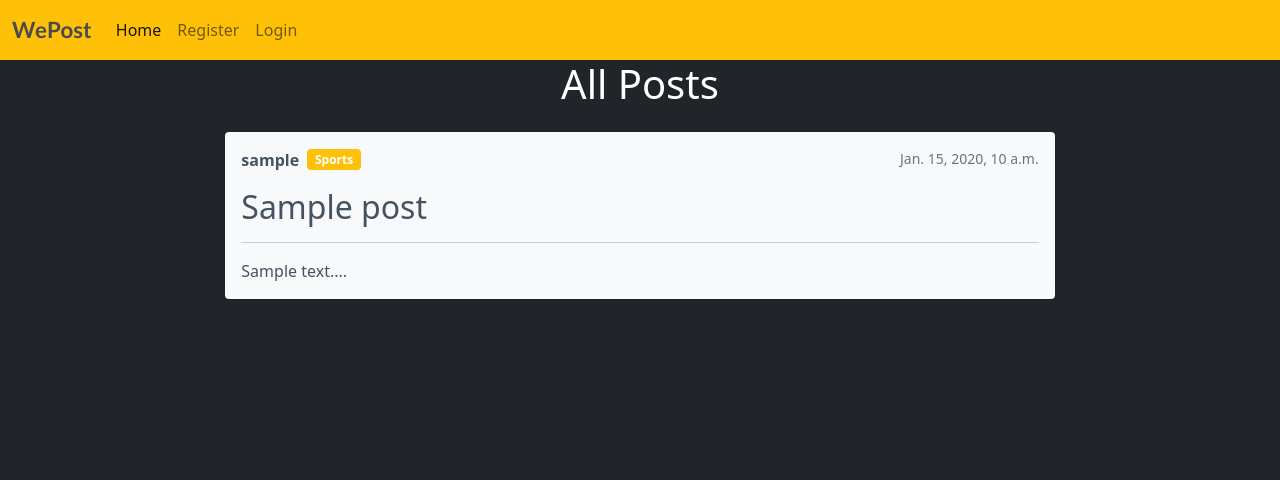
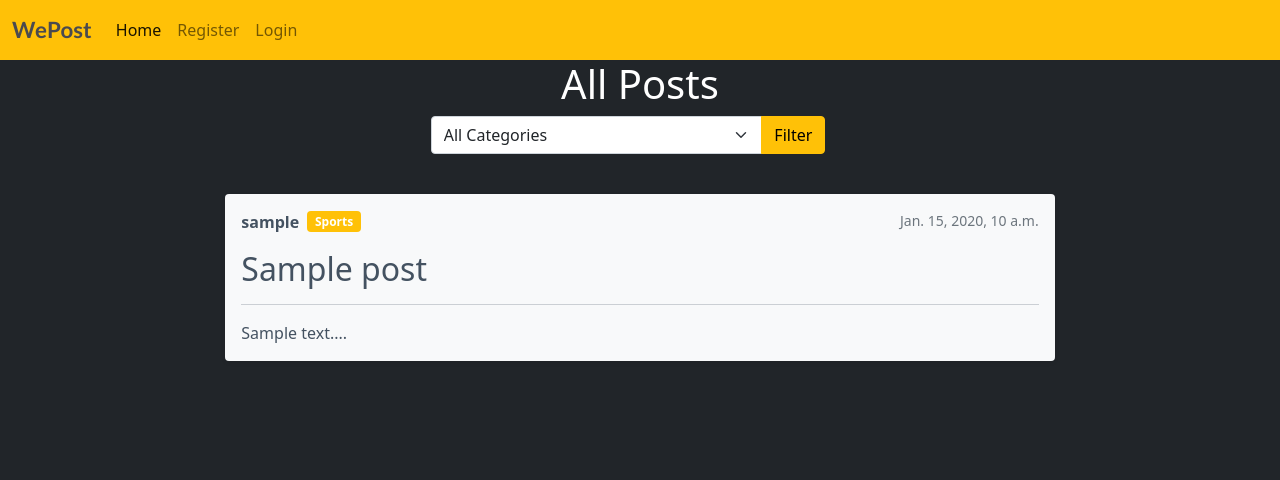
Before and after one commit to Yahya-H-Mohamed/Project-Portfolio-4-WePost, a Django app: page / in a window 1280 px wide. Shown: the top 480 px of the page. Run offline with Django 4.2, Linux system fonts and the light colour scheme; tables that the repository leaves empty hold one stand-in row (values such as "Sample post").

Commit message:
update views.py and add filtering to index.html

```diff
--- a/blog/templates/blog/index.html
+++ b/blog/templates/blog/index.html
@@ -7,7 +7,23 @@
     <div class="row">
 
       <h1 class="text-center text-white">All Posts</h1>
-
+      <div class="row mb-4">
+        <div class="col-md-4 mx-auto">
+            <form method="GET" class="form-inline">
+                <div class="input-group">
+                    <select name="category" class="form-select">
+                        <option value="">All Categories</option>
+                        {% for value, name in categories %}
+                            <option value="{{ value }}" {% if selected_category == value %}selected{% endif %}>
+                                {{ name }}
+                            </option>
+                        {% endfor %}
+                    </select>
+                    <button type="submit" class="btn btn-warning">Filter</button>
+                </div>
+            </form>
+        </div>
+      </div>
         <!-- Blog Entries Column -->
         <div class="col-8 mt-3 mx-auto">
             <div class="row">
--- a/blog/views.py
+++ b/blog/views.py
@@ -1,7 +1,7 @@
 from django.shortcuts import render, get_object_or_404, reverse, redirect
 from django.views import generic
 from django.http import HttpResponseRedirect
-from .models import Post, Comment
+from .models import Post, Comment, CATEGORY_CHOICES
 from .form import CommentForm, PostForm
 
 
@@ -10,6 +10,19 @@ class PostList(generic.ListView):
     model = Post
     template_name = "blog/index.html"
     paginate_by = 5
+
+    def get_context_data(self, **kwargs):
+        context = super().get_context_data(**kwargs)
+        context['categories'] = CATEGORY_CHOICES
+        context['selected_category'] = self.request.GET.get('category', '')
+        return context
+
+    def get_queryset(self):
+        queryset = super().get_queryset()
+        category = self.request.GET.get('category')
+        if category:
+            queryset = queryset.filter(category=category)
+        return queryset.order_by('-created_on')
 
 
 class MyPosts(generic.ListView):
```
